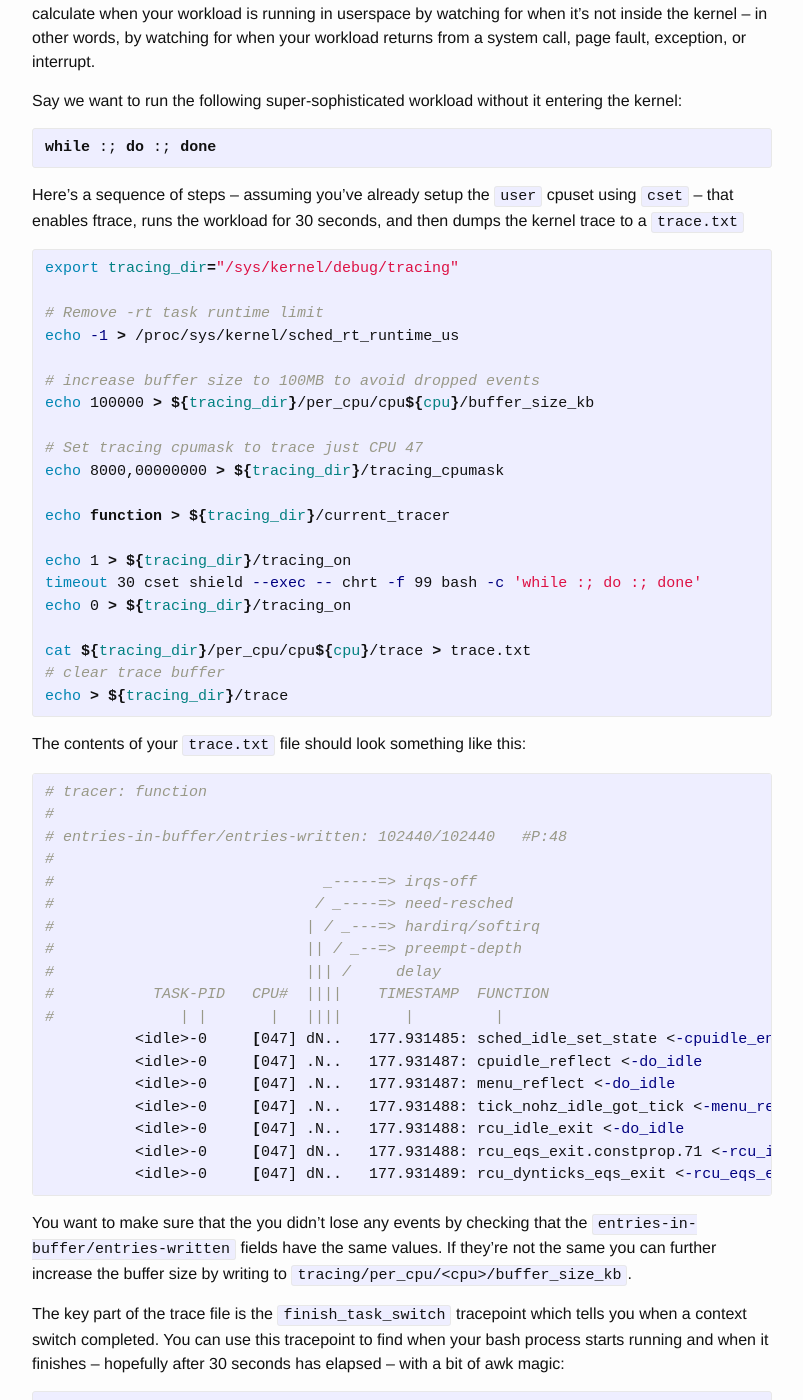
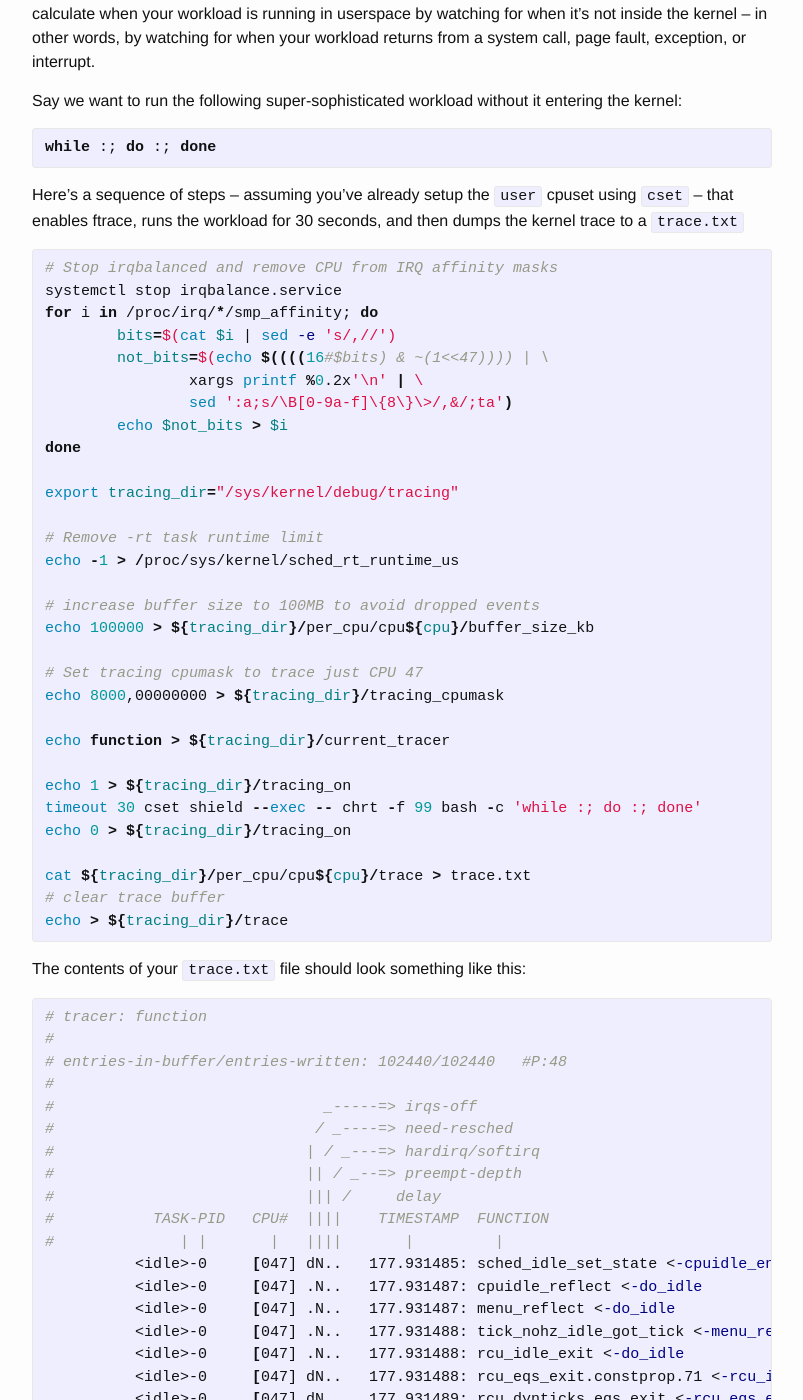
Before and after one commit to mfleming/mfleming.github.io, a Jekyll site: the page built from _posts/2020-05-03-reducing-jitter-on-linux-with-task-isolation.md, in a window 1280 px wide and 1400 px high, scrolled down 1983 px. Shown: the whole window, without its empty margins (238-1041 px from the left). Built offline with Jekyll 4.4.1, drawn with Linux system fonts in a browser that asks for light colours; comment, search, counter and statistics services are not loaded.

Commit message:
Update jitter post with steps to modify IRQ affinity

```diff
--- a/_posts/2020-05-03-reducing-jitter-on-linux-with-task-isolation.md
+++ b/_posts/2020-05-03-reducing-jitter-on-linux-with-task-isolation.md
@@ -96,6 +96,16 @@ cpuset using `cset` -- that enables ftrace, runs the workload for 30
 seconds, and then dumps the kernel trace to a `trace.txt`
 
 {% highlight bash %}
+# Stop irqbalanced and remove CPU from IRQ affinity masks
+systemctl stop irqbalance.service
+for i in /proc/irq/*/smp_affinity; do
+        bits=$(cat $i | sed -e 's/,//')
+        not_bits=$(echo $((((16#$bits) & ~(1<<47)))) | \
+		xargs printf %0.2x'\n' | \
+		sed ':a;s/\B[0-9a-f]\{8\}\>/,&/;ta')
+        echo $not_bits > $i
+done
+
 export tracing_dir="/sys/kernel/debug/tracing"
 
 # Remove -rt task runtime limit
```
